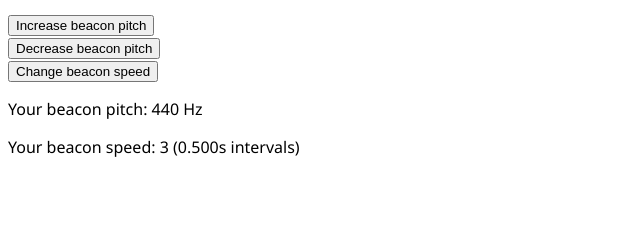
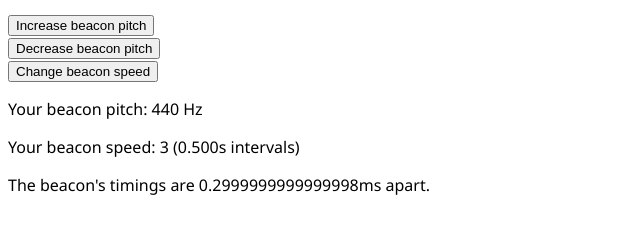
Before and after one commit to infernal3/beacon-tuning, a plain HTML site: page index.html in a window 1280 px wide. Shown: the part 98-332 px from the top of the page, without its empty margins (0-640 px from the left). Drawn offline with Linux system fonts and the light colour scheme.

Commit message:
Update index.html

```diff
--- a/index.html
+++ b/index.html
@@ -17,6 +17,7 @@
     <button id="B">Change beacon speed</button><br>
     <p>Your beacon pitch: <span id="C">440</span> Hz</p>
     <p>Your beacon speed: <span id="D">3</span></p>
+    <p>The beacon's timings are <span id="E">0</span>ms apart.</p>
     <script async id="ignored_1" src="js/index.js"></script>
     <script id="ignored_2">
       window.setTimeout(()=>{
```
